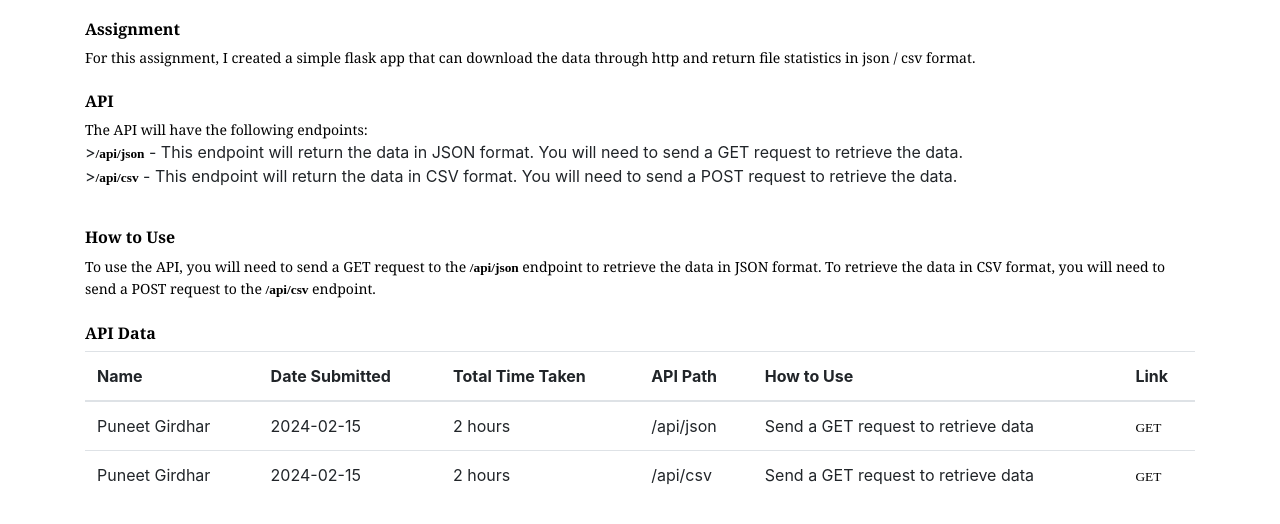
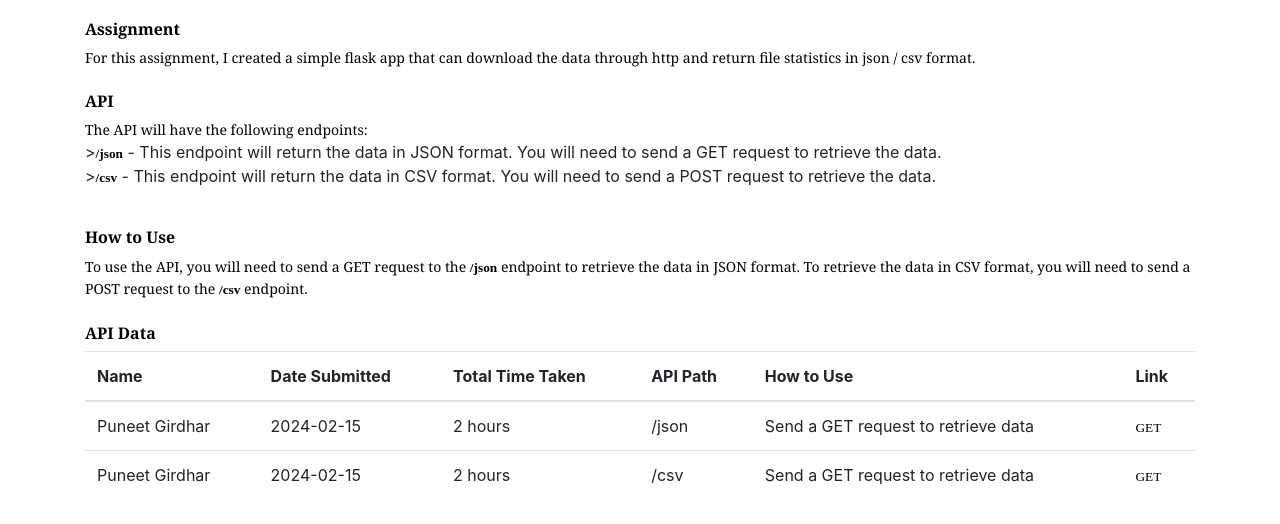
Before and after one commit to pmaxit/walmart-interview, a Flask app: page / in a window 1280 px wide. Shown: the part 76-600 px from the top of the page. Run offline with Flask 3, Linux system fonts and the light colour scheme; some libraries are stand-ins or nearby versions.

Commit message:
fixing urls

```diff
--- a/templates/index.html
+++ b/templates/index.html
@@ -16,8 +16,8 @@
     <h1>API</h1>
     <p>The API will have the following endpoints:</p>
     <ul id="l1">
-      <li data-list-text="•"></li>><a class="a" href="/api/json"><strong>/api/json</strong></a> - This endpoint will return the data in JSON format. You will need to send a GET request to retrieve the data.</li>
-      <li data-list-text="•"></li>><a class="a" href="/api/csv"><strong>/api/csv</strong></a> - This endpoint will return the data in CSV format. You will need to send a POST request to retrieve the data.</li>
+      <li data-list-text="•"></li>><a class="a" href="/json"><strong>/json</strong></a> - This endpoint will return the data in JSON format. You will need to send a GET request to retrieve the data.</li>
+      <li data-list-text="•"></li>><a class="a" href="/csv"><strong>/csv</strong></a> - This endpoint will return the data in CSV format. You will need to send a POST request to retrieve the data.</li>
     </ul>
   </div>
 </div>
@@ -26,7 +26,7 @@
 <div class="row">
   <div class="col-md-12">
     <h1>How to Use</h1>
-    <p>To use the API, you will need to send a GET request to the <a href="/api/json"><strong>/api/json</strong></a> endpoint to retrieve the data in JSON format. To retrieve the data in CSV format, you will need to send a POST request to the <a href="/api/csv"><strong>/api/csv</strong></a> endpoint.</p>
+    <p>To use the API, you will need to send a GET request to the <a href="/json"><strong>/json</strong></a> endpoint to retrieve the data in JSON format. To retrieve the data in CSV format, you will need to send a POST request to the <a href="/csv"><strong>/csv</strong></a> endpoint.</p>
   </div>
 </div>
 <br/>
@@ -50,17 +50,17 @@
           <td>Puneet Girdhar</td>
           <td>2024-02-15</td>
           <td>2 hours</td>
-          <td>/api/json</td>
+          <td>/json</td>
           <td>Send a GET request to retrieve data</td>
-          <td><a href="/api/json">GET</a></td>
+          <td><a href="/json">GET</a></td>
         </tr>
         <tr>
           <td>Puneet Girdhar</td>
           <td>2024-02-15</td>
           <td>2 hours</td>
-          <td>/api/csv</td>
+          <td>/csv</td>
           <td>Send a GET request to retrieve data</td>
-          <td><a href="/api/csv">GET</a></td>
+          <td><a href="/csv">GET</a></td>
         </tr>
         <!-- Add more rows as needed -->
       </tbody>
```
